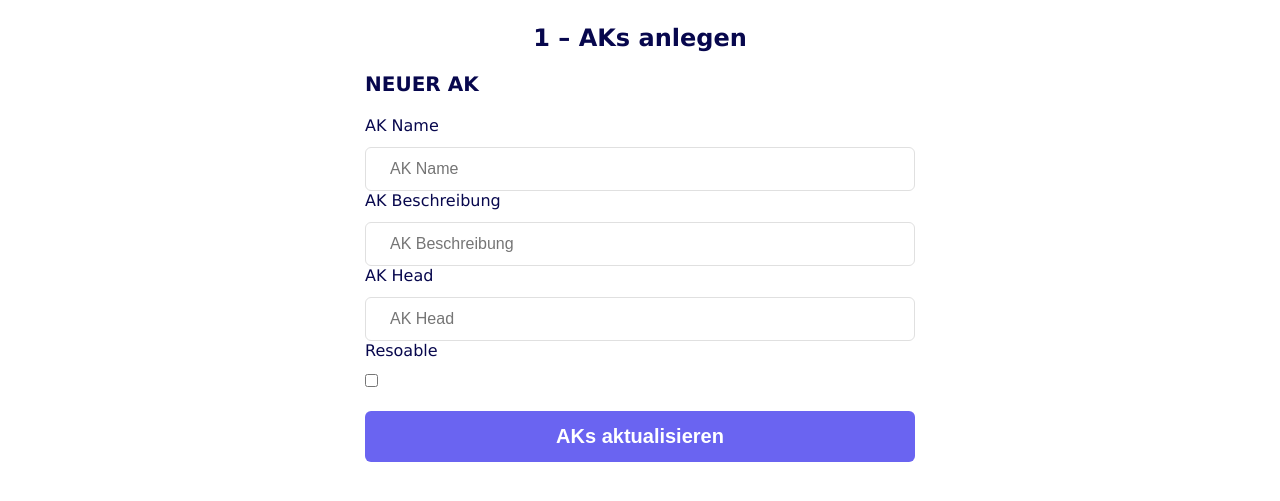
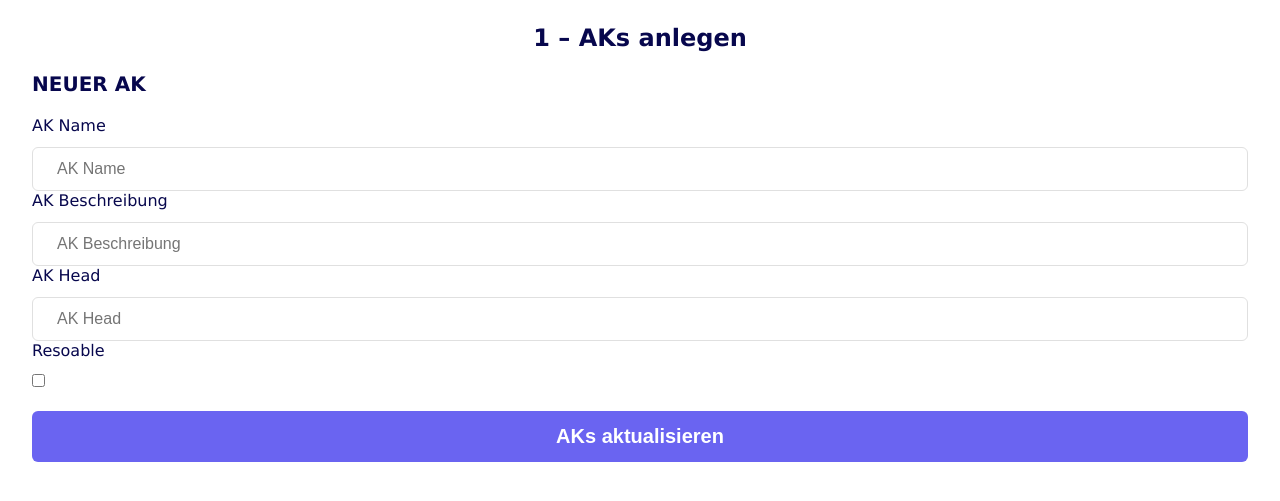
Before and after one commit to felixblanke/ak-plan-poll, a Flask app: page /create/1 in a window 1280 px wide. Shown: the top 501 px of the page. Run offline with Flask 3, Linux system fonts and the light colour scheme.

Commit message:
Make create wider

```diff
--- a/templates/create.html
+++ b/templates/create.html
@@ -7,7 +7,7 @@
 {% endblock %}
 
 {% block content %}
-<div class="form-wrapper">
+<div class="form-wrapper" style="max-width: 95vw;">
   <form action="{{ url_for('create_poll', poll_name=poll_name) }}" method="POST">
     <!-- base data -->
     {% for ak in aks %}
```
